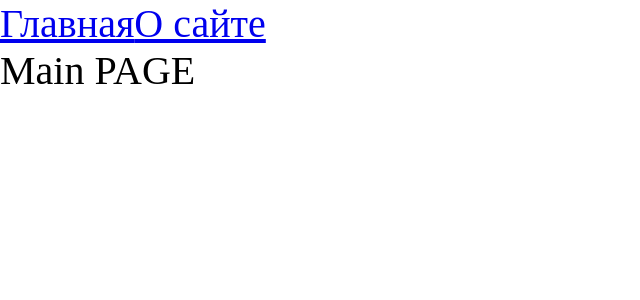
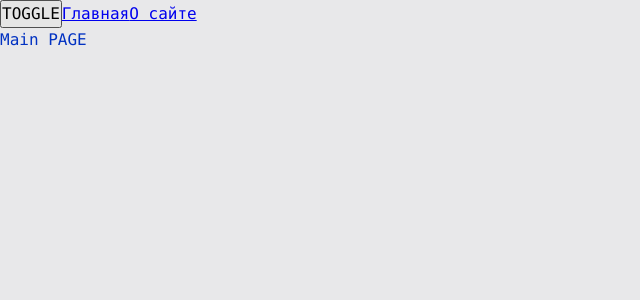
Before and after one commit to dzhem911/dzhapp, a React app: page / in a window 1280 px wide. Shown: the top 300 px of the page, without its empty margins (0-640 px from the left). Built offline with nearby package versions, Linux system fonts and the light colour scheme.

Commit message:
added theme via useContext. Some warnings with :root in global.sass

```diff
--- a/src/components/App.tsx
+++ b/src/App.tsx
@@ -1,12 +1,17 @@
 import {Link, Route, Routes } from 'react-router-dom';
-import '../index.sass'
-import {AboutPageAsync} from "../pages/AboutPage/AboutPage.async";
-import {MainPageAsync} from "../pages/MainPage/MainPage.async";
-import {Suspense} from "react";
+import './styles/index.sass'
+import {AboutPageAsync} from "./pages/AboutPage/AboutPage.async";
+import {MainPageAsync} from "./pages/MainPage/MainPage.async";
+import {Suspense, useContext} from "react";
+import {useTheme} from "./theme/useTheme";
 
 const App = () => {
+
+  const {toggleTheme, theme} = useTheme()
+
   return (
-    <div className='app'>
+    <div className={`app ${theme}`}>
+      <button onClick={toggleTheme}>TOGGLE</button>
       <Link to={'/'}>Главная</Link>
       <Link to={'/about'}>О сайте</Link>
       {/*ToDo create css loader*/}
--- a/src/index.sass
+++ /dev/null
@@ -1,7 +0,0 @@
-*
-  margin: 0
-  padding: 0
-  box-sizing: border-box
-
-.app
-  font-size: 40px
--- a/src/index.tsx
+++ b/src/index.tsx
@@ -1,11 +1,14 @@
 import {render} from "react-dom";
-import App from "./components/App";
+import App from "./App";
 import {BrowserRouter} from "react-router-dom";
+import ThemeProvider from "./theme/ThemeProvider";
 
 
 render(
   <BrowserRouter>
-    <App/>
+    <ThemeProvider>
+      <App/>
+    </ThemeProvider>
   </BrowserRouter>
   ,document.getElementById('root')
 )
--- a/src/pages/MainPage/MainPage.async.tsx
+++ b/src/pages/MainPage/MainPage.async.tsx
@@ -1,6 +1,6 @@
-// What about default import and tsconfig.json - mode: "ESNext"?
+import {lazy} from 'react';
+// components should be default exported!
 
-import {lazy} from 'react';
 
 // artificial delay for the sake of example of performance
 export const MainPageAsync = lazy(() => new Promise(resolve => {
--- /dev/null
+++ b/src/styles/index.sass
@@ -0,0 +1,12 @@
+@import 'reset'
+@import 'variables/global'
+@import 'themes/normal'
+@import 'themes/dark'
+
+.app
+  font: var(--font-m)
+
+  background: var(--bg-color)
+  color: var(--primary-color)
+
+  min-height: 100vh
--- /dev/null
+++ b/src/styles/reset.sass
@@ -0,0 +1,11 @@
+*
+  margin: 0
+  padding: 0
+  box-sizing: border-box
+
+input,
+button,
+textarea,
+select
+  margin: 0
+  font: inherit
--- /dev/null
+++ b/src/styles/themes/dark.sass
@@ -0,0 +1,5 @@
+.app.dark
+  --bg-color: #090949
+
+  --primary-color: #049604
+  --secondary-color: #04ff04
--- /dev/null
+++ b/src/styles/themes/normal.sass
@@ -0,0 +1,5 @@
+.app.light
+  --bg-color: #e8e8ea
+
+  --primary-color: #0232c2
+  --secondary-color: #0449e0
--- /dev/null
+++ b/src/styles/variables/global.sass
@@ -0,0 +1,12 @@
+$font-family-main: Consolas, 'Times New Roman', Serif
+
+:root
+  --font-family-main: #{$font-family-main}
+
+  --font-size-m: 16px
+  --font-line-m: 24px
+  --font-m: var(--font-size-m) / var(--font-line-m) var(--font-family-main)
+
+  --font-size-l: 24px
+  --font-line-l: 32px
+  --font-l: var(--font-size-l) / var(--font-line-l) var(--font-family-main)
--- /dev/null
+++ b/src/theme/ThemeContext.ts
@@ -0,0 +1,17 @@
+import {createContext} from "react";
+
+export enum Theme {
+  LIGHT = 'light',
+  DARK = 'dark',
+}
+
+export interface ThemeContextProps {
+  // значение темы
+  theme?: Theme;
+  // функция которая устанавливает тему
+  setTheme?: (theme: Theme) => void
+}
+
+export const ThemeContext = createContext<ThemeContextProps>({})
+
+export const LOCAL_STORAGE_THEME_KEY = 'theme'
--- /dev/null
+++ b/src/theme/ThemeProvider.tsx
@@ -0,0 +1,22 @@
+import React, {FC, useMemo, useState} from 'react';
+import {LOCAL_STORAGE_THEME_KEY, Theme, ThemeContext} from './ThemeContext';
+
+const defaultTheme = localStorage.getItem(LOCAL_STORAGE_THEME_KEY) as Theme || Theme.LIGHT
+
+const ThemeProvider: FC = ({children}) => {
+
+  const [theme, setTheme] = useState<Theme>(defaultTheme)
+
+  const defaultProps = useMemo(() => ({
+    theme,
+    setTheme,
+  }), [theme])
+
+  return (
+    <ThemeContext.Provider value={defaultProps}>
+      {children}
+    </ThemeContext.Provider>
+  );
+};
+
+export default ThemeProvider;
--- /dev/null
+++ b/src/theme/useTheme.ts
@@ -0,0 +1,22 @@
+import {LOCAL_STORAGE_THEME_KEY, Theme, ThemeContext} from "./ThemeContext";
+import {useContext} from "react";
+
+interface UseThemeResult {
+  toggleTheme: () => void;
+  theme: Theme;
+}
+
+export function useTheme(): UseThemeResult {
+  const {theme, setTheme} = useContext(ThemeContext)
+
+  const toggleTheme = () => {
+    const newTheme = theme === Theme.DARK ? Theme.LIGHT : Theme.DARK
+    setTheme(newTheme)
+    localStorage.setItem(LOCAL_STORAGE_THEME_KEY, newTheme)
+  }
+
+  return {
+    theme,
+    toggleTheme,
+  }
+}
```
